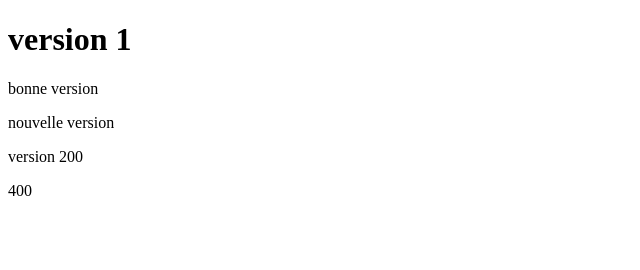
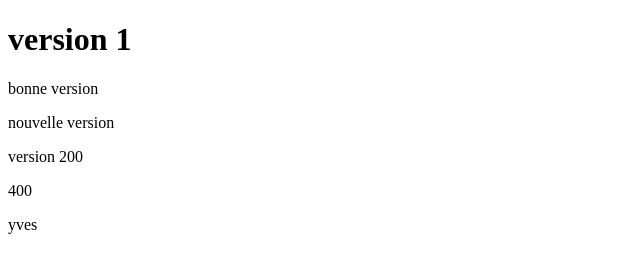
Before and after one commit to Cphil31/branch, a plain HTML site: page version1.html in a window 1280 px wide. Shown: the full height of the page, 0-640 px from the left. Drawn offline with Linux system fonts and the light colour scheme.

Commit message:
add yves

```diff
--- a/version1.html
+++ b/version1.html
@@ -15,5 +15,6 @@
 
 
     <p>400</p>
+    <p>yves</p>
 </body>
 </html>
```
